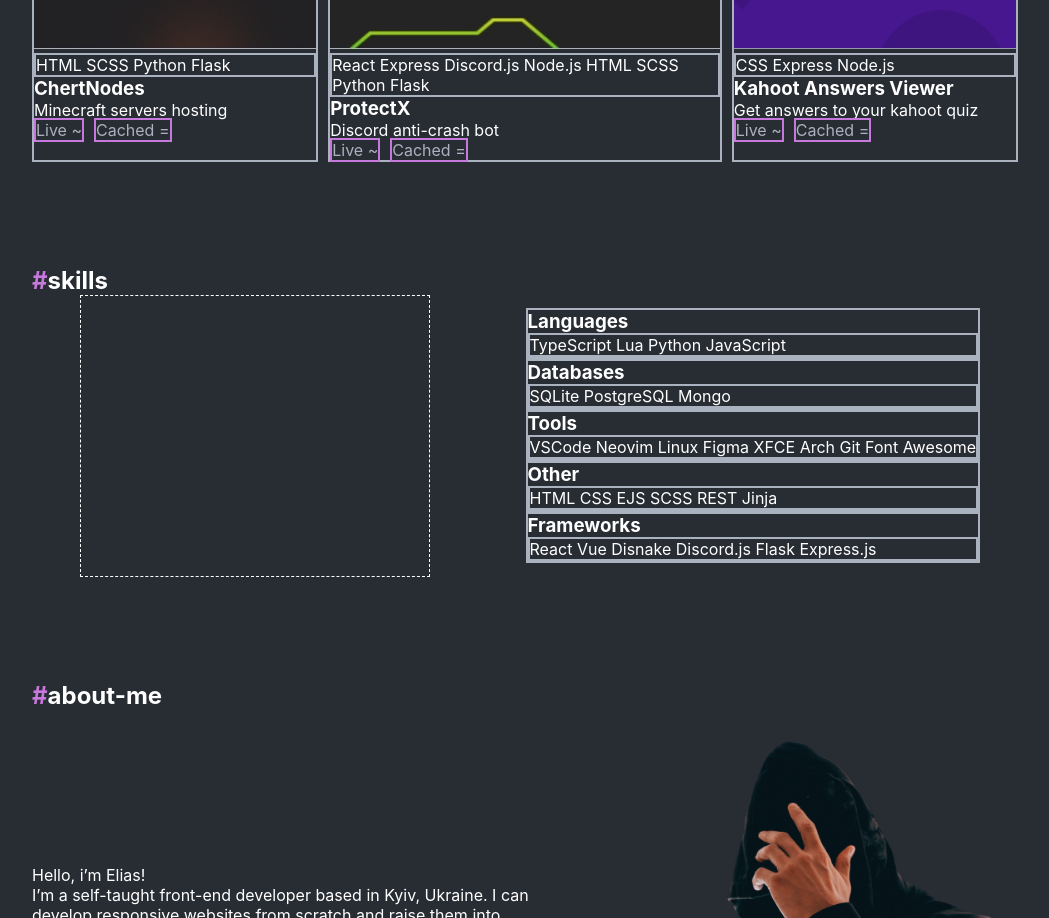
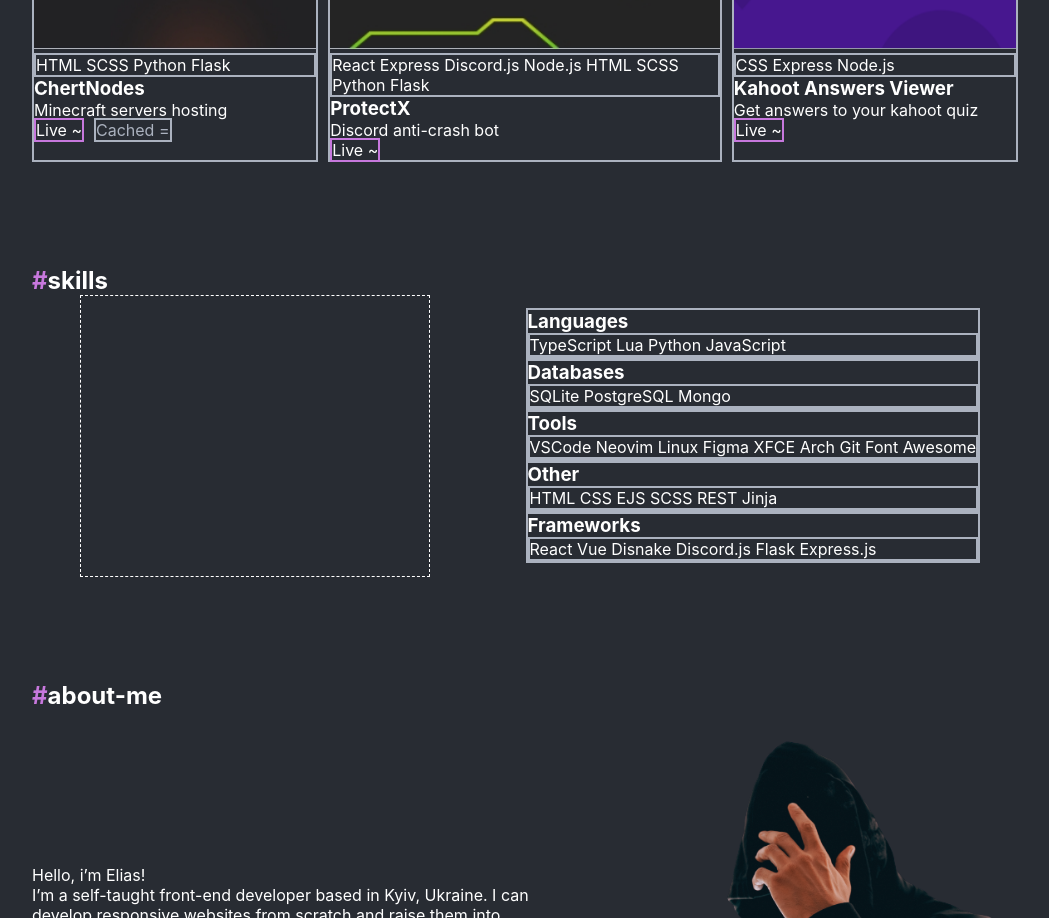
Before and after one commit to 89811421793/portfolio, a React app: page / in a window 1280 px wide. Shown: the part 1092-2010 px from the top of the page, without its empty margins (110-1159 px from the left). Built offline with nearby package versions, Linux system fonts and the light colour scheme.

Commit message:
live and cached - true/false

```diff
--- a/src/pages/homepage/layout/sections/projects/Projects.tsx
+++ b/src/pages/homepage/layout/sections/projects/Projects.tsx
@@ -25,18 +25,21 @@ export const Projects: React.FC = () => {
   list={"HTML SCSS Python Flask"}
   title={"ChertNodes"}
   desc="Minecraft servers hosting "
+  showCached={true} // Кнопка Cached не отображается
 />
 <Project
   src={protectX}
   list={"React Express Discord.js Node.js HTML SCSS Python Flask"}
   title={"ProtectX"}
   desc="Discord anti-crash bot"
+  showCached={false} // Кнопка Cached отображается
 />
 <Project
   src={kahoot}
   list={"CSS Express Node.js"}
   title={"Kahoot Answers Viewer"}
   desc="Get answers to your kahoot quiz"
+  showCached={false} // Кнопка Cached не отображается
 />
         </FlexWrapper>
       </Container>
--- a/src/pages/homepage/layout/sections/projects/project/Project.tsx
+++ b/src/pages/homepage/layout/sections/projects/project/Project.tsx
@@ -7,6 +7,7 @@ type ProjectPropsType = {
   list: string;
   title: string;
   desc: string;
+  showCached: boolean; // Новый пропс
 };
 
 export const Project = (props: ProjectPropsType) => {
@@ -17,7 +18,7 @@ export const Project = (props: ProjectPropsType) => {
       <ProjectTitle>{props.title}</ProjectTitle>
       <ProjectDescription>{props.desc}</ProjectDescription>
       <Link href="#">Live ~</Link>
-      <Link href="#">Cached =</Link>
+      {props.showCached && <CachedLink href="#">Cached =</CachedLink>} {/* Условный рендеринг */}
     </StyledProject>
   );
 };
@@ -29,11 +30,10 @@ const StyledProject = styled.div`
 const ProjectImage = styled.img`
   width: 100%;
   height: 200px;
-
 `;
 
 const TechnologyList = styled.div`
-border: 2px solid ${theme.colors.borderColor};
+  border: 2px solid ${theme.colors.borderColor};
 `;
 
 const ProjectTitle = styled.h3``;
@@ -41,6 +41,13 @@ const ProjectTitle = styled.h3``;
 const ProjectDescription = styled.p``;
 
 const Link = styled.a`
-border: 2px solid ${theme.colors.accent};
-margin-right: 10px;
+  border: 2px solid ${theme.colors.accent};
+  margin-right: 10px;
+  color: ${theme.colors.font};
 `;
+
+const CachedLink = styled.a`
+  color: ${theme.colors.borderColor}; // Замените на нужный вам цвет
+  border: 2px solid ${theme.colors.borderColor}; // Замените на нужный вам цвет
+  margin-right: 10px;
+`;
--- a/src/pages/projectspage/layout/sections/completeapps/CompleteApps.tsx
+++ b/src/pages/projectspage/layout/sections/completeapps/CompleteApps.tsx
@@ -24,18 +24,21 @@ export const CompleteApps: React.FC = () => {
             list={"HTML SCSS Python Flask"}
             title={"ChertNodes"}
             desc="Minecraft servers hosting "
+            showCached={true}
           />
           <Project
             src={kahoot}
             list={"CSS Express Node.js"}
             title={"Kahoot Answers Viewer"}
             desc="Get answers to your kahoot quiz"
+            showCached={true}
           />
           <Project
             src={protectX}
             list={"React Express Discord.js Node.js HTML SCSS Python Flask"}
             title={"ProtectX"}
             desc="Discord anti-crash bot"
+            showCached={true}
           />
 
           <Project
@@ -43,12 +46,14 @@ export const CompleteApps: React.FC = () => {
             list={"HTML CSS JS"}
             title={"Kotik Bot"}
             desc="Multi-functional discord bot"
+            showCached={true}
           />
           <Project
             src={elias}
             list={"Vue TS Less"}
             title={"Portfolio"}
             desc="You’re using it rn"
+            showCached={true}
           />
         </FlexWrapper>
       </Container>
```
Lines whose indentation alone changed are shown as unchanged.
